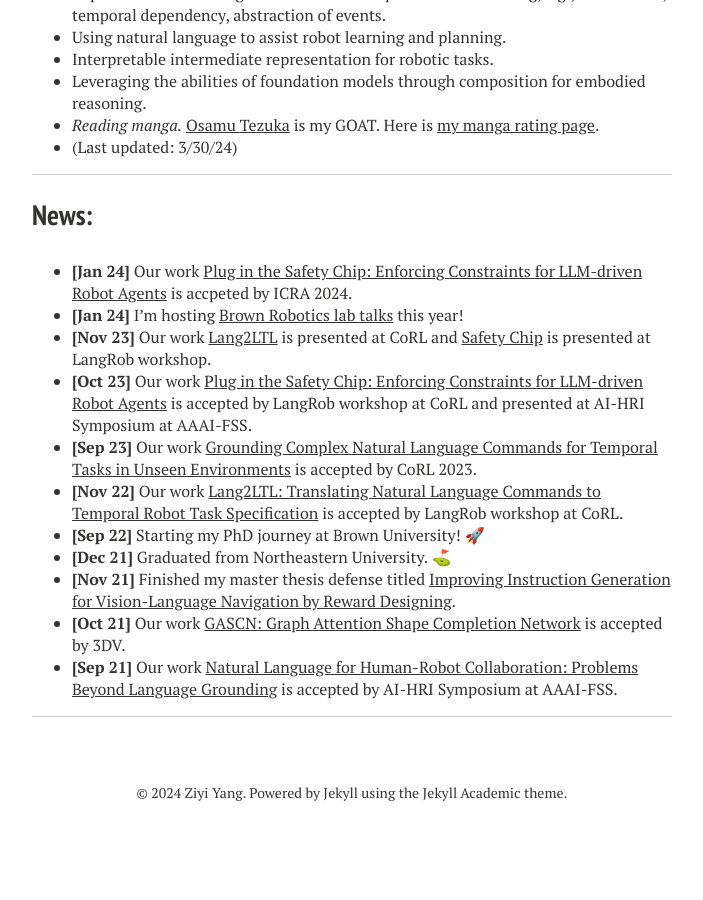
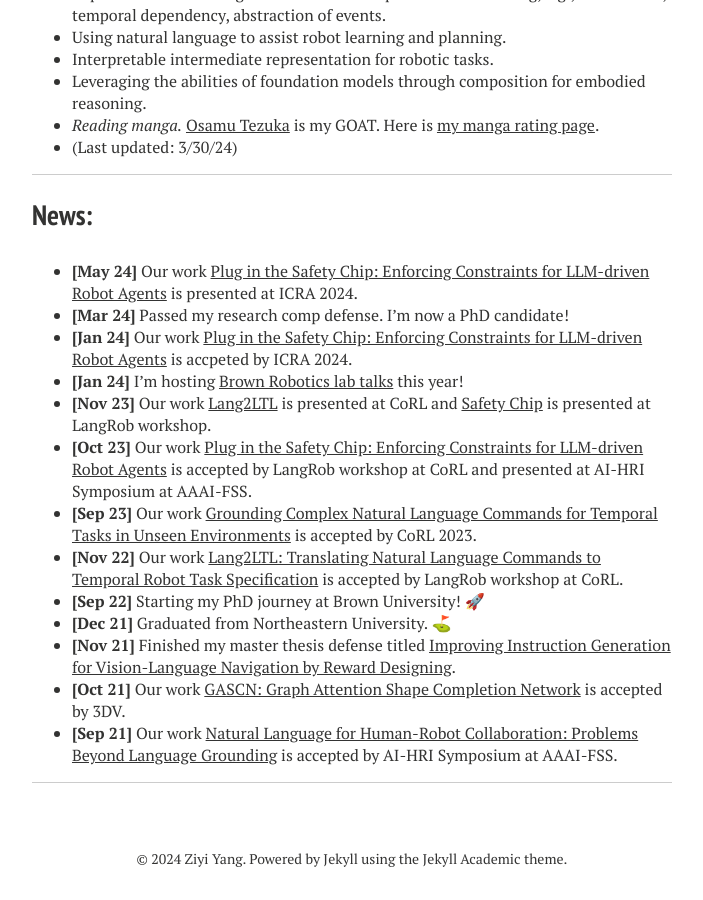
Before and after one commit to YzyLmc/YzyLmc.github.io, a Jekyll site: the page built from docs/index.md, in a window 1280 px wide and 900 px high, scrolled down 630 px. Shown: the whole window, without its empty margins (288-991 px from the left). Built offline with Jekyll 4.4.1, drawn with Linux system fonts in a browser that asks for light colours; nearby versions of some CDN libraries; some web fonts are replaced; before the commit the page ends 1481 px from its top, so only the background shows below that.

Commit message:
update may

```diff
--- a/docs/index.md
+++ b/docs/index.md
@@ -28,6 +28,8 @@
 
 ---
 ## News:
+- __[May 24]__ Our work [Plug in the Safety Chip: Enforcing Constraints for LLM-driven Robot Agents](https://arxiv.org/abs/2309.09919) is presented at ICRA 2024.
+- __[Mar 24]__ Passed my research comp defense. I'm now a PhD candidate!
 - __[Jan 24]__ Our work [Plug in the Safety Chip: Enforcing Constraints for LLM-driven Robot Agents](https://arxiv.org/abs/2309.09919) is accpeted by ICRA 2024.
 - __[Jan 24]__ I'm hosting [Brown Robotics lab talks](https://h2r.github.io/brown-lab-talks/) this year!
 - __[Nov 23]__ Our work [Lang2LTL](https://proceedings.mlr.press/v229/liu23d.html) is presented at CoRL and [Safety Chip](https://openreview.net/forum?id=INvxF4iQ34) is presented at LangRob workshop.
```
